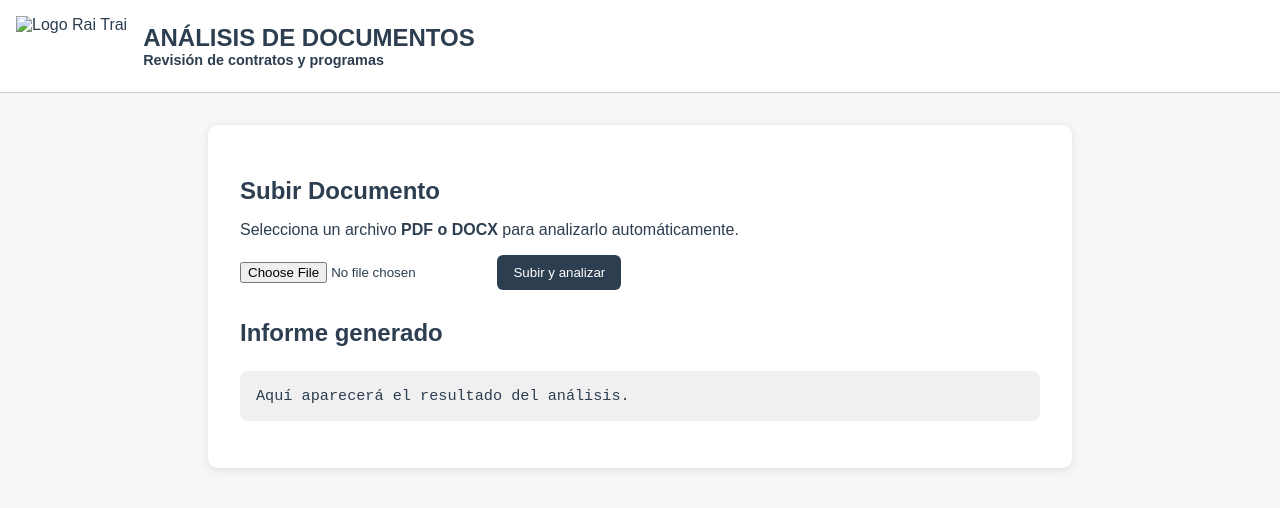
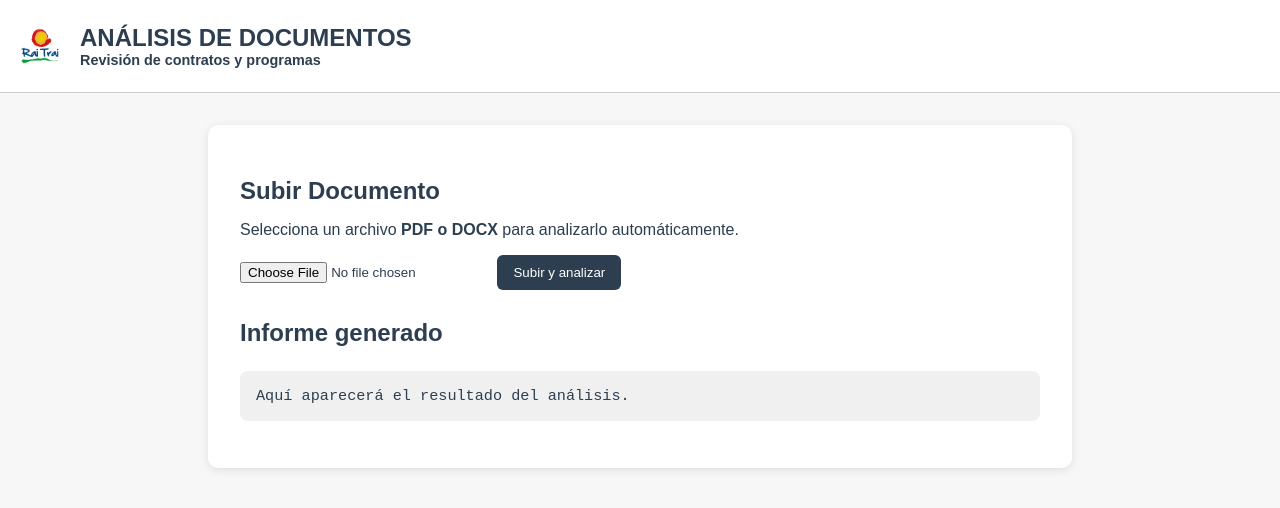
Before and after one commit to sistemas-raitrai/pdf-analisis, a website: page index.html in a window 1280 px wide. Drawn offline with Linux system fonts and the light colour scheme.

Commit message:
Update index.html

```diff
--- a/index.html
+++ b/index.html
@@ -11,7 +11,7 @@
   <!-- ✅ Encabezado adaptado con logo y título -->
   <div style="background-color: #fff; padding: 1rem; display: flex; align-items: center; justify-content: space-between; border-bottom: 1px solid #ccc;">
     <div style="display: flex; align-items: center;">
-      <img src="/RaiTrai - Logo.png" alt="Logo Rai Trai" style="height: 60px; margin-right: 1rem;">
+      <img src="/logo.png" alt="Logo Rai Trai" style="height: 60px; margin-right: 1rem;">
       <div>
         <h2 style="margin: 0; font-size: 1.5rem; color: #2c3e50;">ANÁLISIS DE DOCUMENTOS</h2>
         <p style="margin: 0; font-size: 0.9rem;"><strong>Revisión de contratos y programas</strong></p>
```
